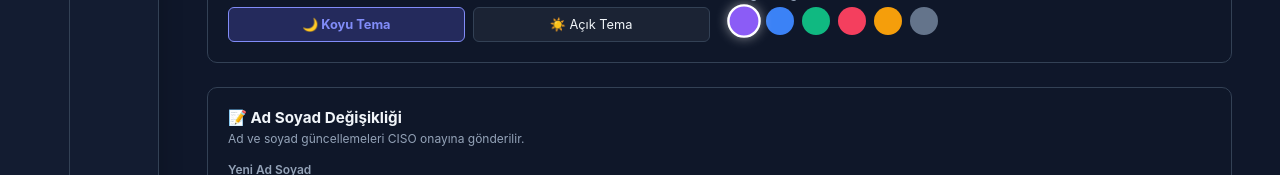
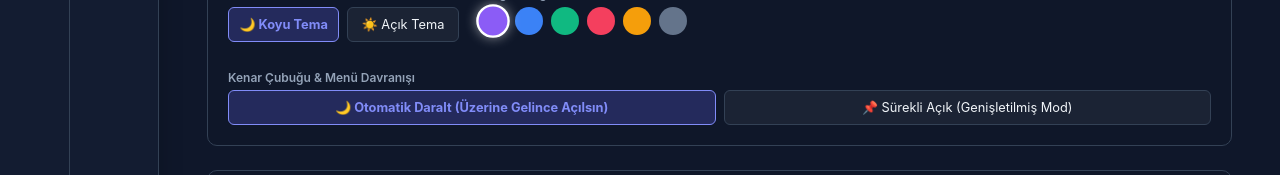
Before and after one commit to Mehmet-Akiff/dms-on-premise, a Vue app in the folder frontend/: page /settings/profile in a window 1280 px wide. Shown: the part 383-558 px from the top of the page. Built offline with nearby package versions, Linux system fonts and the light colour scheme; no server answers; sample sign-in values are in the browser's storage.

Commit message:
feat: ayarlara kenar cubugu / menu davranisi (otomatik daralt vs surekli acik) tercihi eklendi

```diff
--- a/frontend/src/App.vue
+++ b/frontend/src/App.vue
@@ -526,6 +526,12 @@ body {
   width: 240px;
   box-shadow: 10px 0 30px rgba(0,0,0,0.1);
 }
+[data-sidebar-mode="pinned"] .app-sidebar-nav {
+  width: 240px !important;
+}
+[data-sidebar-mode="pinned"] .app-sidebar-nav .app-nav-label {
+  opacity: 1 !important;
+}
 .app-nav-link {
   display: flex;
   align-items: center;
--- a/frontend/src/components/chat/IntranetChat.vue
+++ b/frontend/src/components/chat/IntranetChat.vue
@@ -1582,6 +1582,13 @@ onUnmounted(() => {
 .chat-sidebar:hover {
   width: 280px;
 }
+[data-sidebar-mode="pinned"] .chat-sidebar {
+  width: 280px !important;
+}
+[data-sidebar-mode="pinned"] .chat-sidebar .sidebar-search,
+[data-sidebar-mode="pinned"] .chat-sidebar .room-info {
+  opacity: 1 !important;
+}
 .sidebar-search {
   padding: 0.6rem;
   border-bottom: 1px solid var(--border);
--- a/frontend/src/pages/settings/ProfileSettings.vue
+++ b/frontend/src/pages/settings/ProfileSettings.vue
@@ -58,6 +58,28 @@
               :title="p.name"
               @click="setAppAccent(p.id)"
             ></button>
+          </div>
+        </div>
+
+        <div class="form-group" style="grid-column: 1 / -1; margin-top: 0.5rem;">
+          <label>Kenar Çubuğu & Menü Davranışı</label>
+          <div class="theme-buttons">
+            <button
+              type="button"
+              class="btn-theme-choice"
+              :class="{ active: currentSidebarMode === 'hover' }"
+              @click="setAppSidebarMode('hover')"
+            >
+              🌙 Otomatik Daralt (Üzerine Gelince Açılsın)
+            </button>
+            <button
+              type="button"
+              class="btn-theme-choice"
+              :class="{ active: currentSidebarMode === 'pinned' }"
+              @click="setAppSidebarMode('pinned')"
+            >
+              📌 Sürekli Açık (Genişletilmiş Mod)
+            </button>
           </div>
         </div>
       </div>
@@ -169,7 +191,7 @@
 <script setup>
 import { ref, computed, onMounted } from 'vue'
 import { useToast } from 'vue-toastification'
-import { getTheme, setTheme, ACCENT_PALETTES, getAccent, setAccent } from '../../utils/ThemeProvider'
+import { getTheme, setTheme, ACCENT_PALETTES, getAccent, setAccent, getSidebarMode, setSidebarMode } from '../../utils/ThemeProvider'
 
 const toast = useToast()
 
@@ -198,6 +220,7 @@ const userFullName = ref(payload.value.fullName || payload.value.username || '')
 
 const currentTheme = ref(getTheme() || 'dark')
 const currentAccent = ref(getAccent() || 'violet')
+const currentSidebarMode = ref(getSidebarMode() || 'hover')
 
 function setAppTheme(mode) {
   setTheme(mode)
@@ -209,6 +232,12 @@ function setAppAccent(id) {
   setAccent(id)
   currentAccent.value = id
   toast.success('Vurgu rengi güncellendi.')
+}
+
+function setAppSidebarMode(mode) {
+  setSidebarMode(mode)
+  currentSidebarMode.value = mode
+  toast.success(`Menü Davranışı: ${mode === 'pinned' ? 'Sürekli Açık' : 'Otomatik Daralt (Hover)'}`)
 }
 
 const formFullName = ref(userFullName.value)
--- a/frontend/src/pages/settings/SettingsLayout.vue
+++ b/frontend/src/pages/settings/SettingsLayout.vue
@@ -106,6 +106,15 @@ const isCiso = computed(() => role.value === 'ciso')
 .settings-sidebar:hover {
   width: 260px;
   padding: 1.25rem 1rem;
+}
+
+[data-sidebar-mode="pinned"] .settings-sidebar {
+  width: 260px !important;
+  padding: 1.25rem 1rem !important;
+}
+[data-sidebar-mode="pinned"] .settings-sidebar .sidebar-title,
+[data-sidebar-mode="pinned"] .settings-sidebar .nav-text {
+  opacity: 1 !important;
 }
 
 .sidebar-header {
--- a/frontend/src/utils/ThemeProvider.js
+++ b/frontend/src/utils/ThemeProvider.js
@@ -78,7 +78,26 @@ export function applyAccent(palette) {
   document.documentElement.setAttribute('data-accent', palette || 'violet');
 }
 
+const SIDEBAR_MODE_KEY = 'dms_sidebar_mode';
+
+export function getSidebarMode() {
+  return localStorage.getItem(SIDEBAR_MODE_KEY) || 'hover';
+}
+
+export function setSidebarMode(mode) {
+  const valid = mode === 'pinned' ? 'pinned' : 'hover';
+  localStorage.setItem(SIDEBAR_MODE_KEY, valid);
+  applySidebarMode(valid);
+}
+
+export function applySidebarMode(mode) {
+  const current = mode || getSidebarMode();
+  document.documentElement.setAttribute('data-sidebar-mode', current);
+  window.dispatchEvent(new CustomEvent('sidebar-mode-changed', { detail: current }));
+}
+
 export function initTheme() {
   applyTheme(getTheme());
   applyAccent(getAccent());
+  applySidebarMode(getSidebarMode());
 }
```
